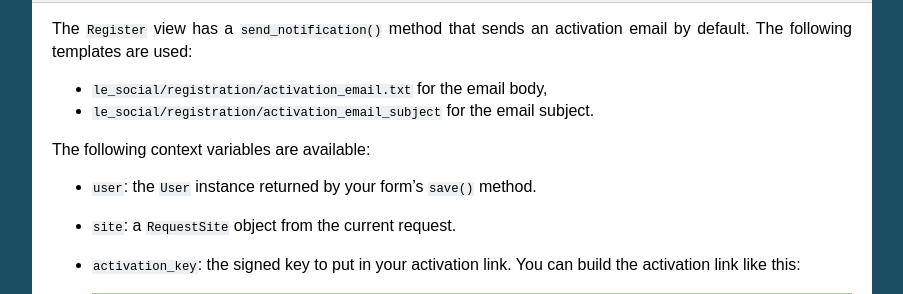
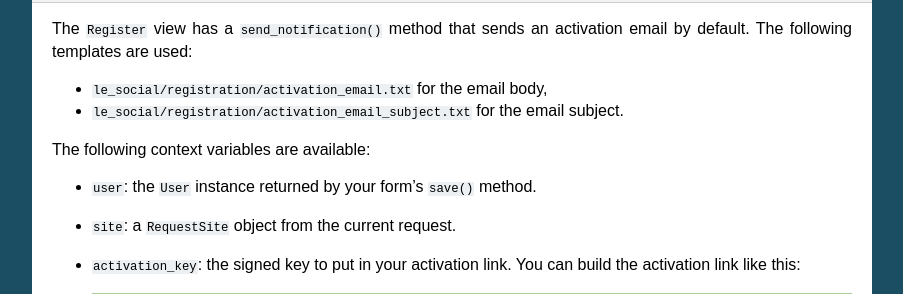
Before and after one commit to brutasse/django-le-social, a Sphinx documentation site: the page built from docs/registration.rst, in a window 1280 px wide and 900 px high, scrolled down 2261 px. Shown: the part 154-448 px from the top of the window, without its empty margins (198-1101 px from the left). Built offline with Sphinx 7.4.7, drawn with Linux system fonts in a browser that asks for light colours.

Commit message:
Slight doc fix

```diff
--- a/docs/registration.rst
+++ b/docs/registration.rst
@@ -166,7 +166,8 @@ activation email by default. The following templates are used:
 
 * ``le_social/registration/activation_email.txt`` for the email body,
 
-* ``le_social/registration/activation_email_subject`` for the email subject.
+* ``le_social/registration/activation_email_subject.txt`` for the email
+  subject.
 
 The following context variables are available:
 
```
